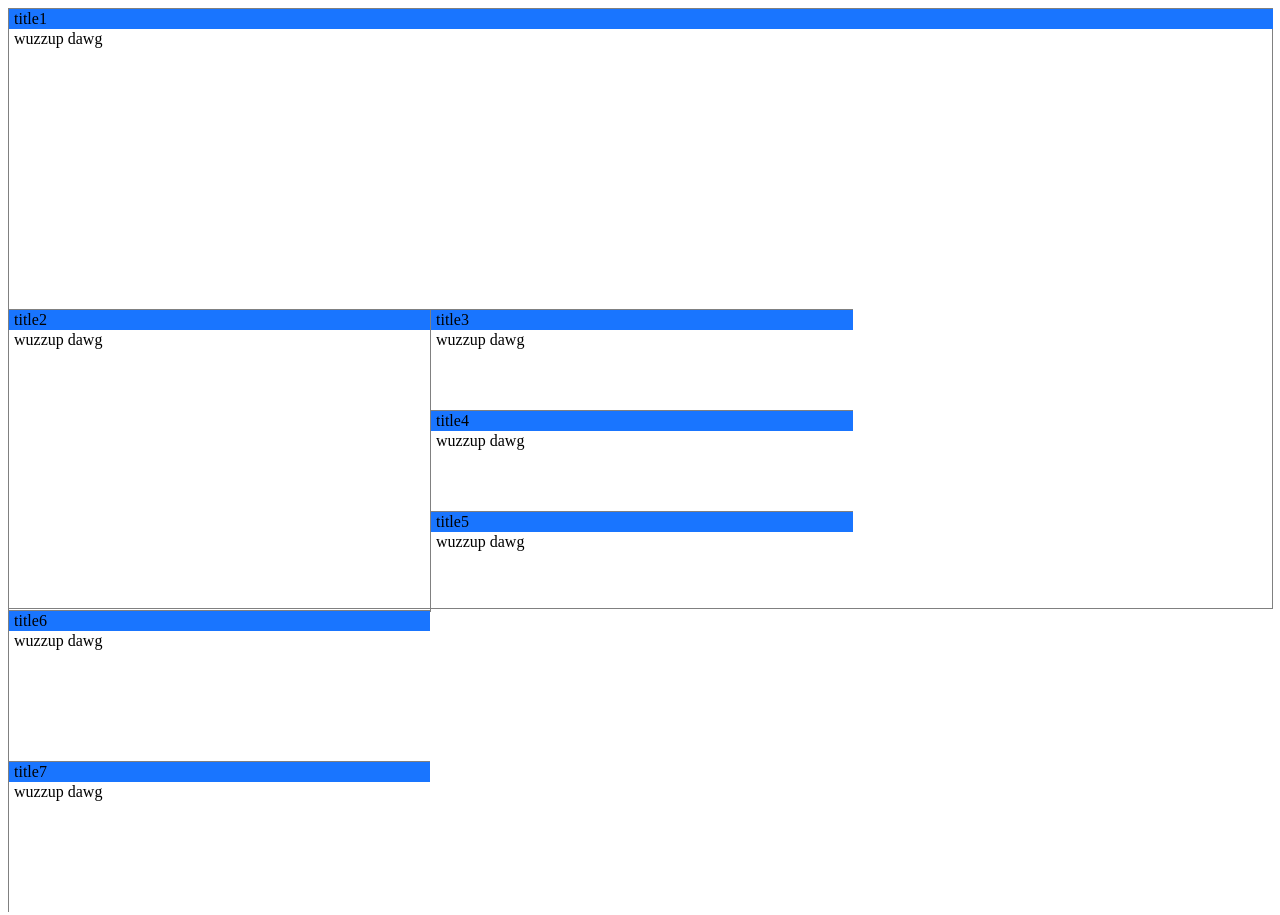
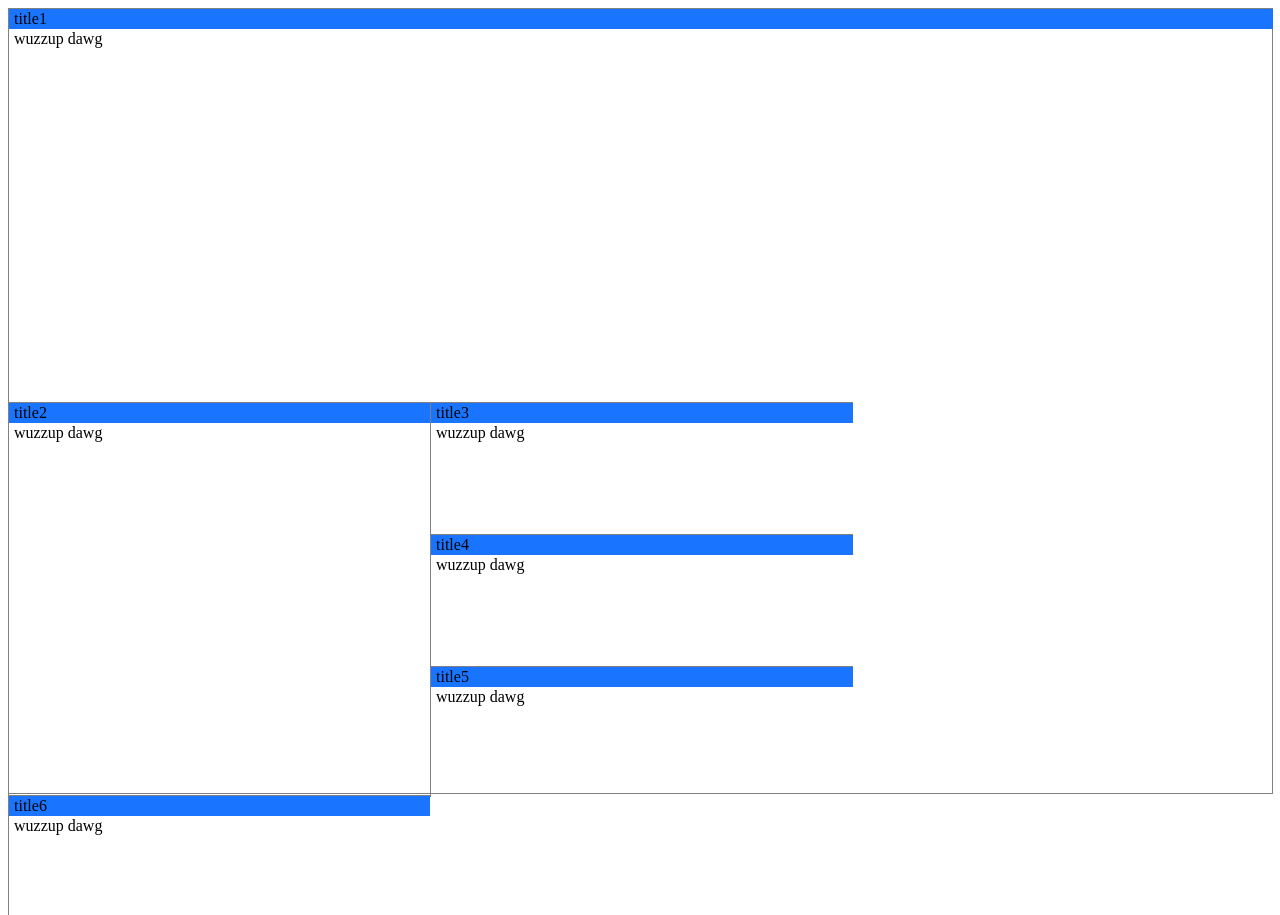
Before and after one commit to vadimg/webtile, a plain HTML site: page index.html in a window 1280 px wide. Shown: the top 915 px of the page. Drawn offline with nearby package versions, Linux system fonts and the light colour scheme.

Commit message:
make body height 100%

```diff
--- a/style.css
+++ b/style.css
@@ -1,6 +1,12 @@
+html {
+    box-sizing: border-box;
+    height: 100%;
+}
 
 body {
-    height: 600px;
+    box-sizing: border-box;
+    height: 100%;
+    padding-bottom: 15px;
 }
 
 .webtile * {
```
